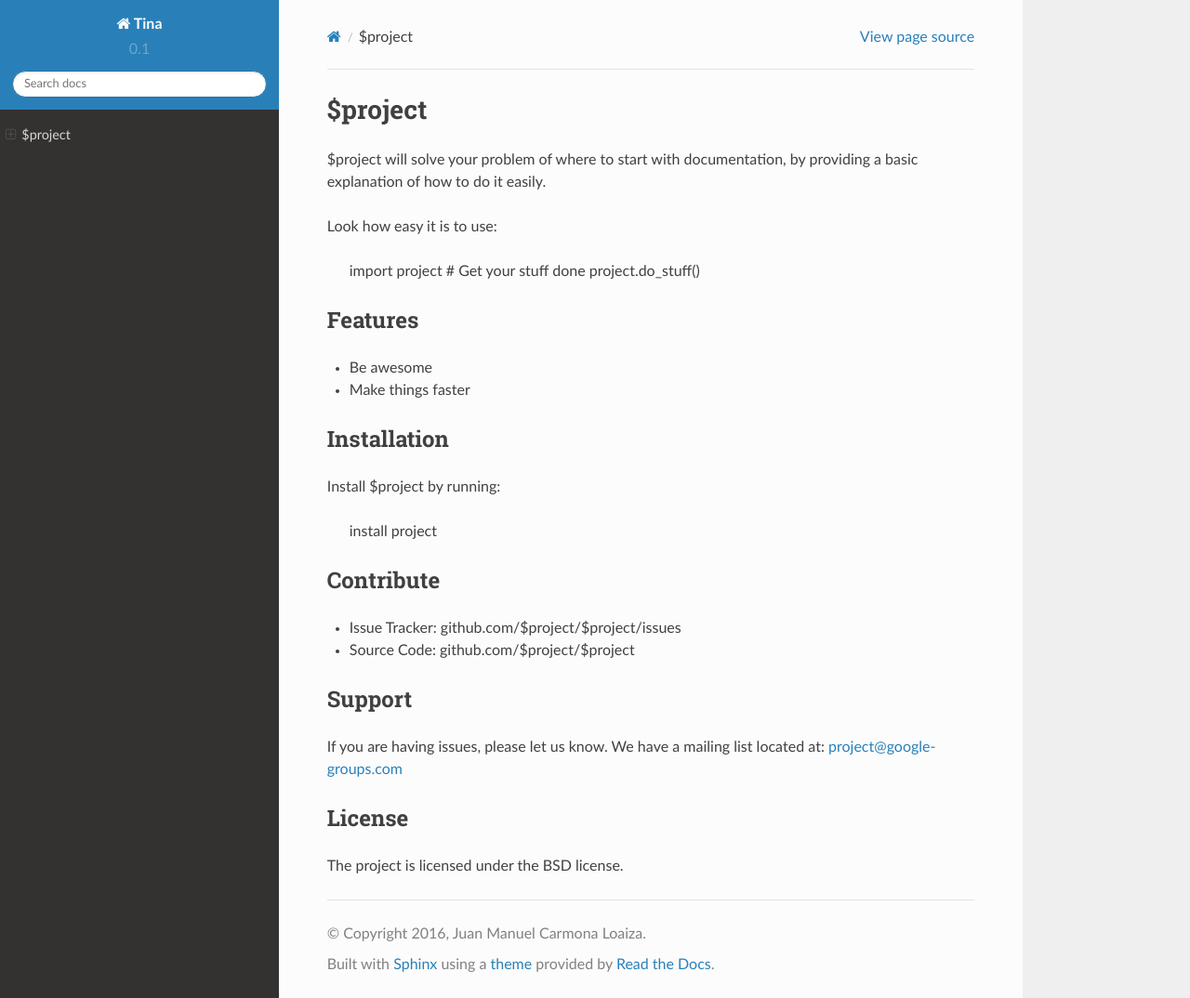
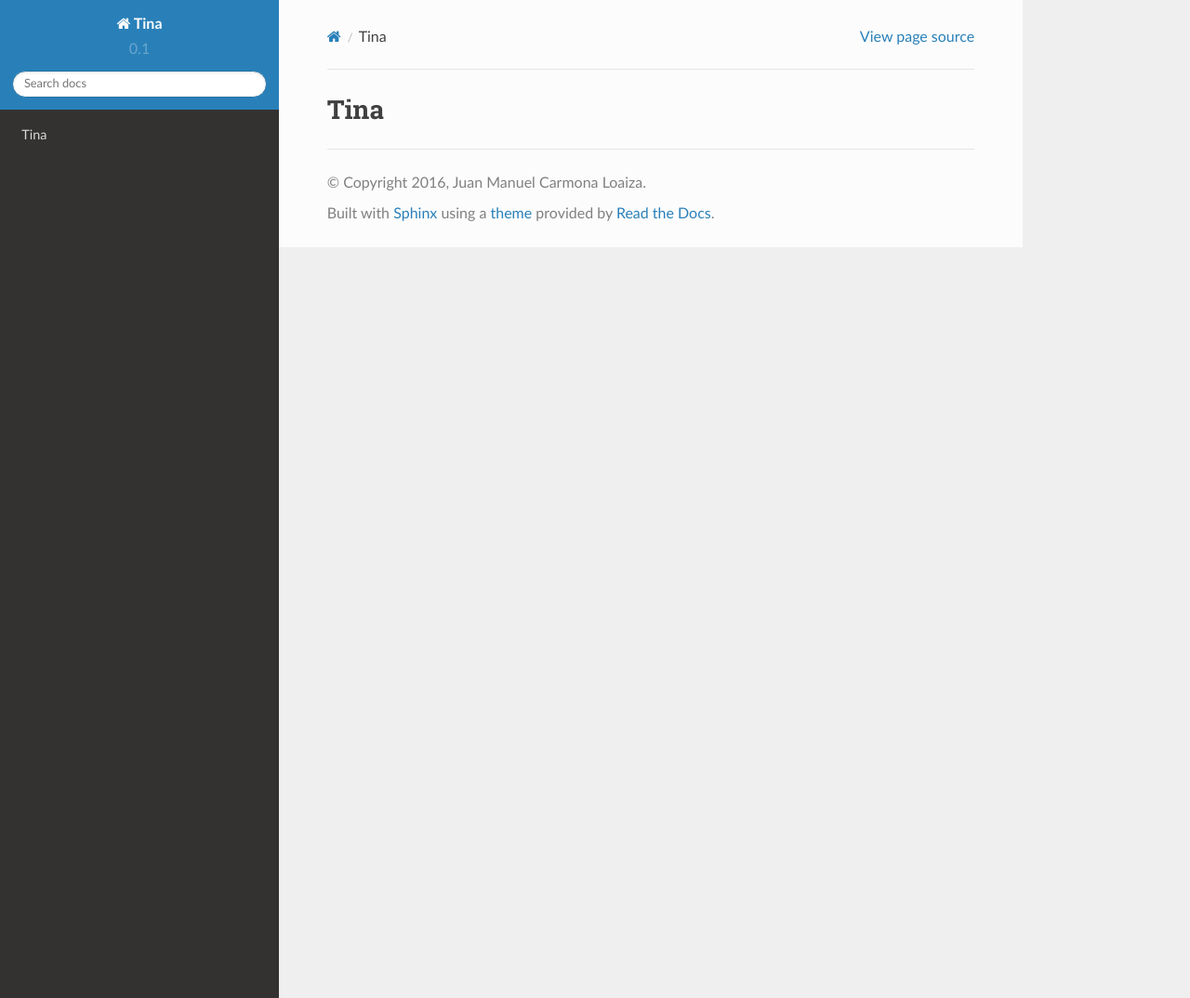
Before and after one commit to juanmcloaiza/Tina, a Sphinx documentation site: the page built from docs/README.rst, in a window 1280 px wide and 1074 px high. Shown: the whole window at 93% size. Built offline with Sphinx 7.4.7 and the Read the Docs theme 2.0.0, drawn with Linux system fonts in a browser that asks for light colours.

Commit message:
Update README.rst

```diff
--- a/docs/README.rst
+++ b/docs/README.rst
@@ -1,41 +1,2 @@
-$project
-========
-
-$project will solve your problem of where to start with documentation,
-by providing a basic explanation of how to do it easily.
-
-Look how easy it is to use:
-
-    import project
-    # Get your stuff done
-    project.do_stuff()
-
-Features
---------
-
-- Be awesome
-- Make things faster
-
-Installation
-------------
-
-Install $project by running:
-
-    install project
-
-Contribute
-----------
-
-- Issue Tracker: github.com/$project/$project/issues
-- Source Code: github.com/$project/$project
-
-Support
--------
-
-If you are having issues, please let us know.
-We have a mailing list located at: project@google-groups.com
-
-License
--------
-
-The project is licensed under the BSD license.
+Tina
+====
```
